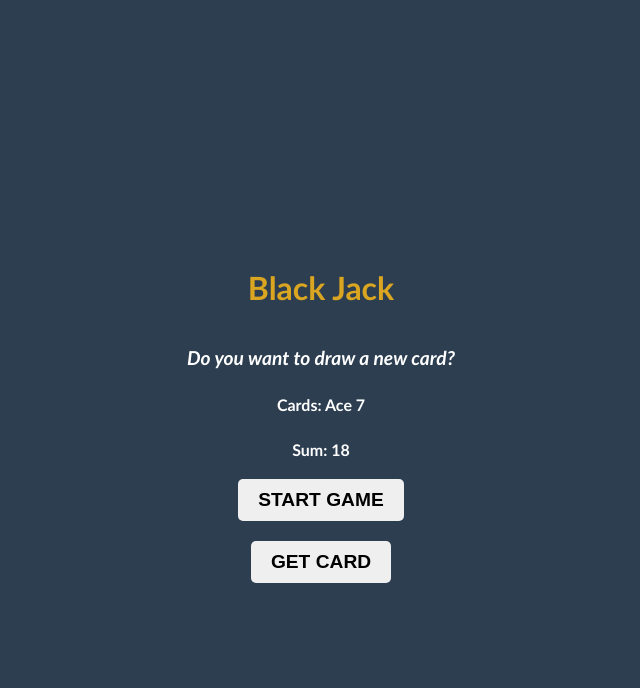
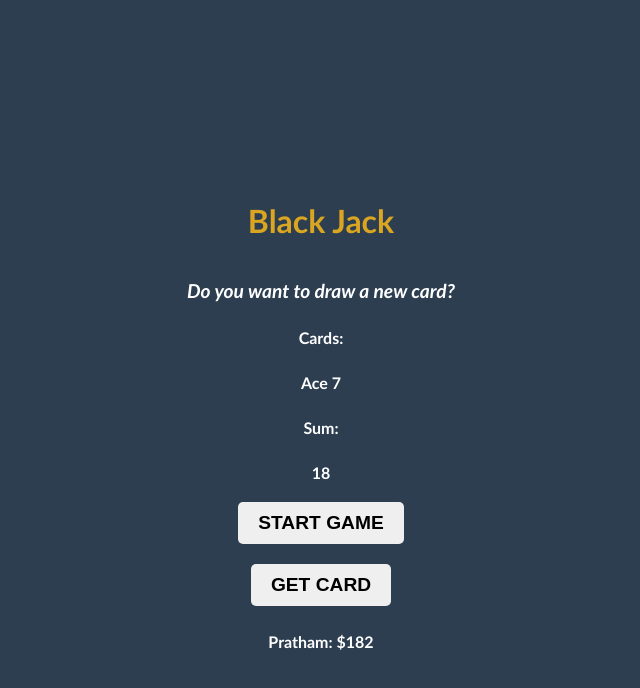
Before and after one commit to prathampt/js, a plain HTML site: page blackJack/index.html in a window 1280 px wide. Both pictures are taken after a click on the button "START GAME". Shown: the whole page, without its empty margins (319-959 px from the left). Drawn offline with Linux system fonts and the light colour scheme.

Commit message:
wrote a simple black jack game, just to learn the javaScript

```diff
--- a/blackJack/index.html
+++ b/blackJack/index.html
@@ -10,10 +10,13 @@
     <body>
         <h1>Black Jack</h1>
         <p id="message-element">Want to play a round?</p>
-        <p id="cards">Cards: </p>
-        <p id="sum">Sum: </p>
-        <button onclick="startGame()">START GAME</button>
+        <p>Cards: </p>
+        <p id="cards"></p>
+        <p>Sum: </p>
+        <p id="sum"></p>
+        <button onclick="startGame()" id="startButton">START GAME</button>
         <button onclick="newCard()">GET CARD</button>
+        <p id="playerElement"></p>
         <script src="script.js"></script>
     </body>
 
--- a/blackJack/script.js
+++ b/blackJack/script.js
@@ -15,7 +15,18 @@ let messageElement = document.getElementById("message-element")
 let cardsElement = document.getElementById("cards")
 let sumElement = document.getElementById("sum")
 
-function startGame(){
+let startButton = document.getElementById("startButton")
+
+let cards = getCard(firstCard) + " " + getCard(secondCard)
+
+let player = {
+    name: "Pratham",
+    chips: 200
+}
+
+let playerElement = document.getElementById("playerElement")
+
+function renderGame(){
     if (sum <= 20){
         message = "Do you want to draw a new card?"
     } else if (sum === 21){
@@ -25,9 +36,16 @@ function startGame(){
         message = "You're out of the game!"
         isAlive = false
     }
-    sumElement.textContent += sum
+    player.chips -= sum
+    sumElement.textContent = sum
     messageElement.textContent = message
-    cardsElement.textContent += getCard(firstCard) + " " + getCard(secondCard)
+    cardsElement.textContent = cards
+    playerElement.textContent = player.name + ": $" + player.chips
+
+}
+
+function startGame(){
+    renderGame()
 }
 
 function getCard(num){
@@ -41,6 +59,13 @@ function getCard(num){
 }
 
 function newCard(){
-    let thirdCard = Math.floor(Math.random() * (max - min + 1)) + min
-    sum += thirdCard
+    if (isAlive && !hasBlackJack && (player.chips > 0)) {
+        let thirdCard = Math.floor(Math.random() * (max - min + 1)) + min
+        sum += thirdCard
+        cards += " " + getCard(thirdCard)
+        renderGame()
+    }
+    else{
+
+    }
 }
```
